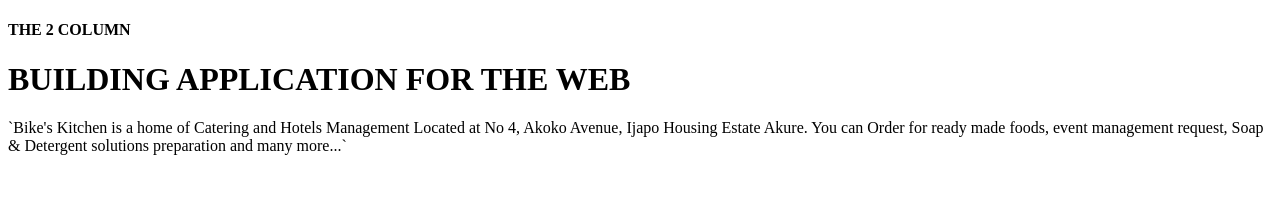
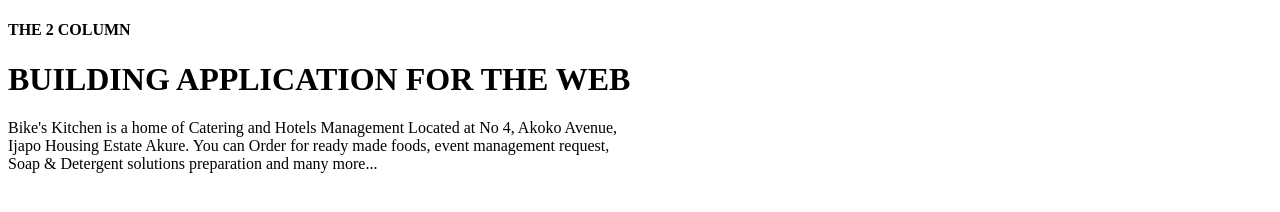
Before and after one commit to badeyemo/ajibike, a plain HTML site: page bike.html in a window 1280 px wide. Drawn offline with Linux system fonts and the light colour scheme.

Commit message:
additinal files commit

```diff
--- a/bike.html
+++ b/bike.html
@@ -12,10 +12,10 @@
         <div class="left_div">
             <H4>THE 2 COLUMN</H4>
             <H1>BUILDING APPLICATION FOR THE WEB</H1>
-            <p>`Bike's Kitchen is a home of Catering and Hotels Management
-                Located at No 4, Akoko Avenue, Ijapo Housing Estate Akure.
-                You can Order for ready made foods, event management request,
-                Soap & Detergent solutions preparation and many more...`
+            <p>Bike's Kitchen is a home of Catering and Hotels Management
+                Located at No 4, Akoko Avenue,<br> Ijapo Housing Estate Akure.
+                You can Order for ready made foods, event management request,<br>
+                Soap & Detergent solutions preparation and many more...
             </p>
         </div>
 
```
